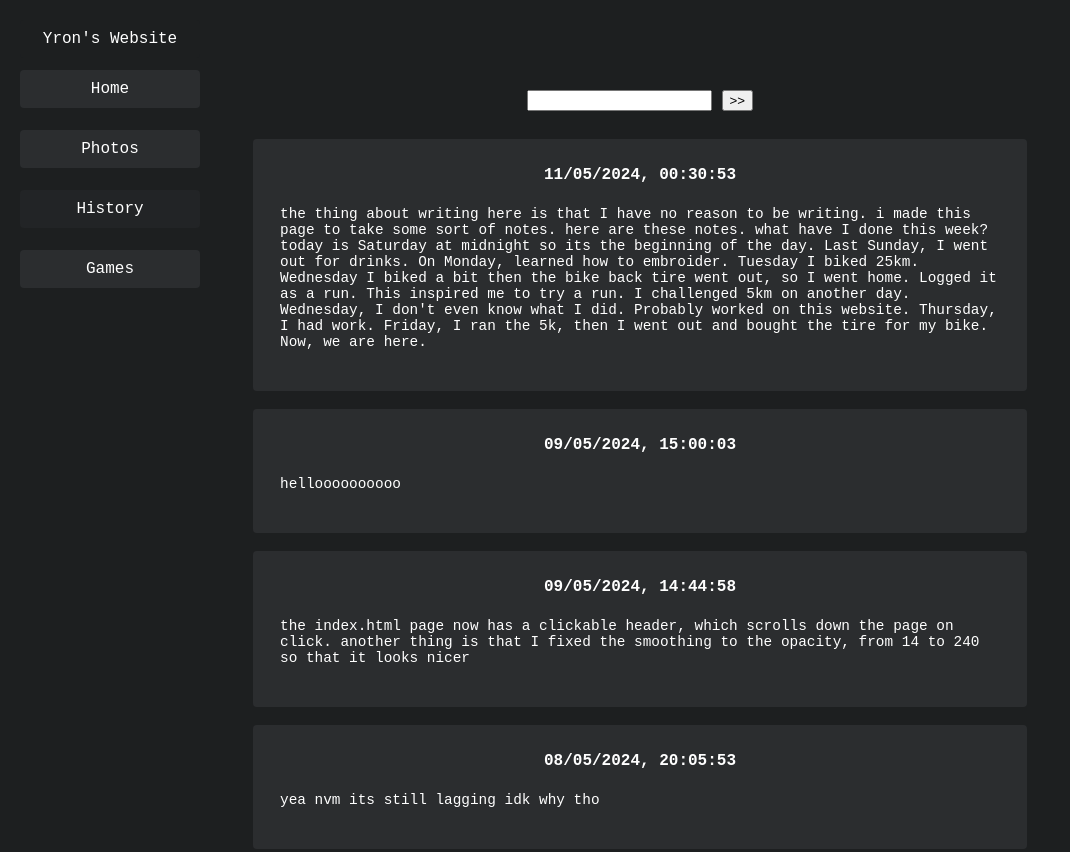
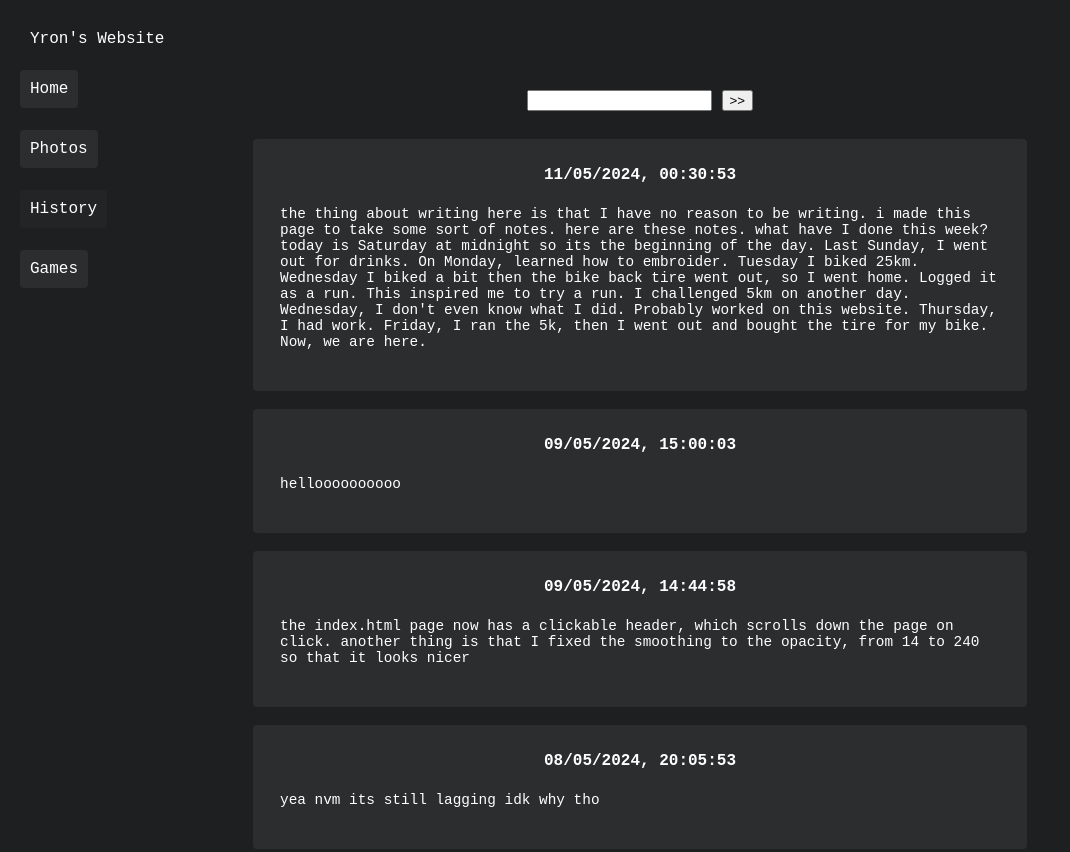
Before and after one commit to yronk9/website, a plain HTML site: page public/update.html in a window 1280 px wide. Shown: the top 852 px of the page, without its empty margins (0-1070 px from the left). Drawn offline with nearby package versions, Linux system fonts and the light colour scheme.

Commit message:
small update to fixed obj

```diff
--- a/public/update.html
+++ b/public/update.html
@@ -36,7 +36,7 @@
             top: 20px;
             left: 20px;
             padding: 10px;
-            width: calc(100vw / 8);
+            /*width: calc(100vw / 8);*/
             background-color: #2B2D2F;
             color: #fff;
             border-radius: 4px;
```
